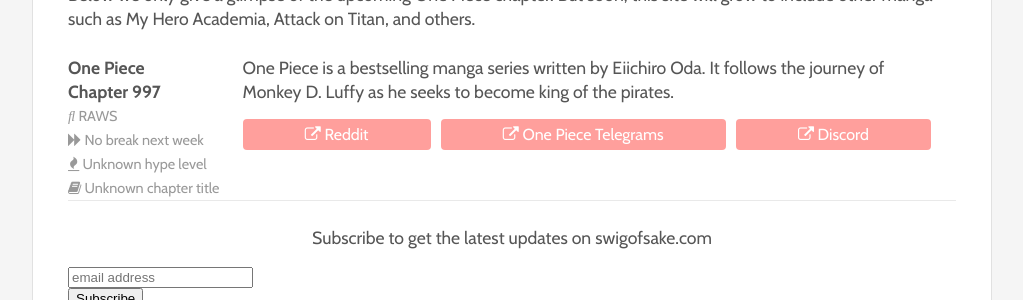
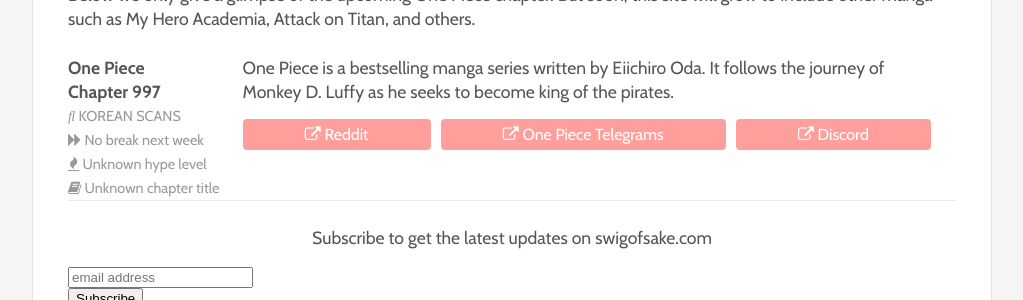
Before and after one commit to raymadeit/swig-of-sake, a Jekyll site: the page built from index.html, in a window 1280 px wide. Shown: the part 378-678 px from the top of the page, without its empty margins (128-1151 px from the left). Built offline with Jekyll 4.4.1, drawn with Linux system fonts in a browser that asks for light colours; comment, search, counter and statistics services are not loaded.

Commit message:
Hourly Update

```diff
--- a/_data/editors.yml
+++ b/_data/editors.yml
@@ -16,6 +16,6 @@
   license: MIT
   narutoforums: https://www.narutoforums.org/forums/OPTelegrams/
   reddit: http://reddit.com/r/OnePiece
-  scanlation_status: RAWS
+  scanlation_status: KOREAN SCANS
   title: One Piece
   title_status: Unknown
```
